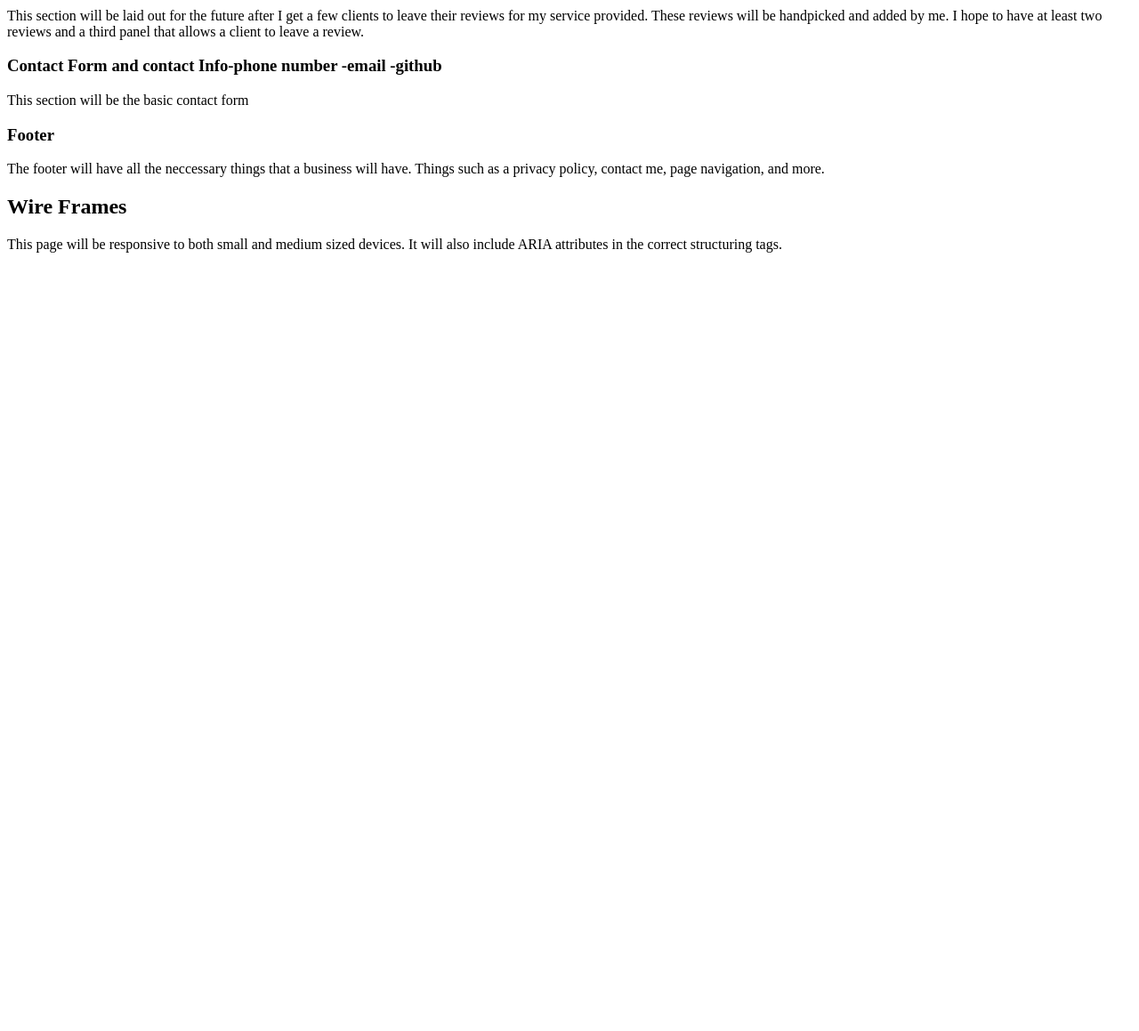
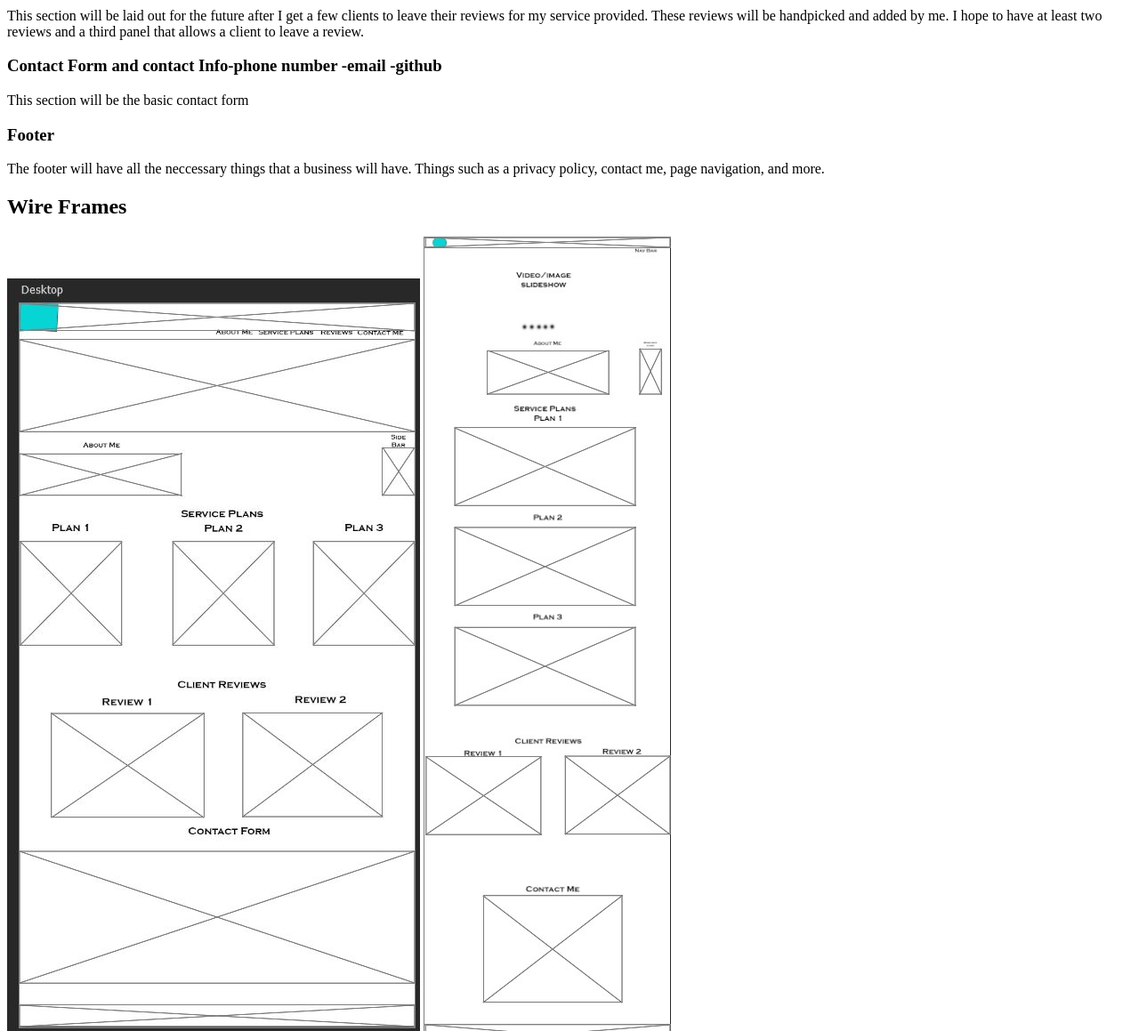
Before and after one commit to Brody-code-designer/brody-code-designer, a plain HTML site: page public_html/documentation/milestone-2.html in a window 1280 px wide. Shown: the part 793-1952 px from the top of the page at 89% size. Before the commit the page ends 1093 px from the top, so only its background shows below. Drawn offline with Linux system fonts and the light colour scheme.

Commit message:
added wireframes

```diff
--- a/public_html/documentation/milestone-2.html
+++ b/public_html/documentation/milestone-2.html
@@ -62,10 +62,8 @@
 	<p>The footer will have all the neccessary things that a business will have. Things such as a privacy policy, contact me, page navigation, and more.</p>
 
 	<h2>Wire Frames</h2>
-	<p>This page will be responsive to both small and medium sized devices. It will also include ARIA attributes in the correct structuring tags.</p>
-	<!--	with img tags-->
-	<!--	I want a sticky side bar that has a phone and email icon that drags with the page-->
+	<img src="img/desktop-wire.JPG" alt="desktop">
+	<img src="img/phone-wire.jpg" alt="phone">
 </main>
-
 </body>
 </html>
```
Also changed, not shown: public_html/documentation/img/desktop-wire.JPG (added), public_html/documentation/img/phone-wire.jpg (added).
